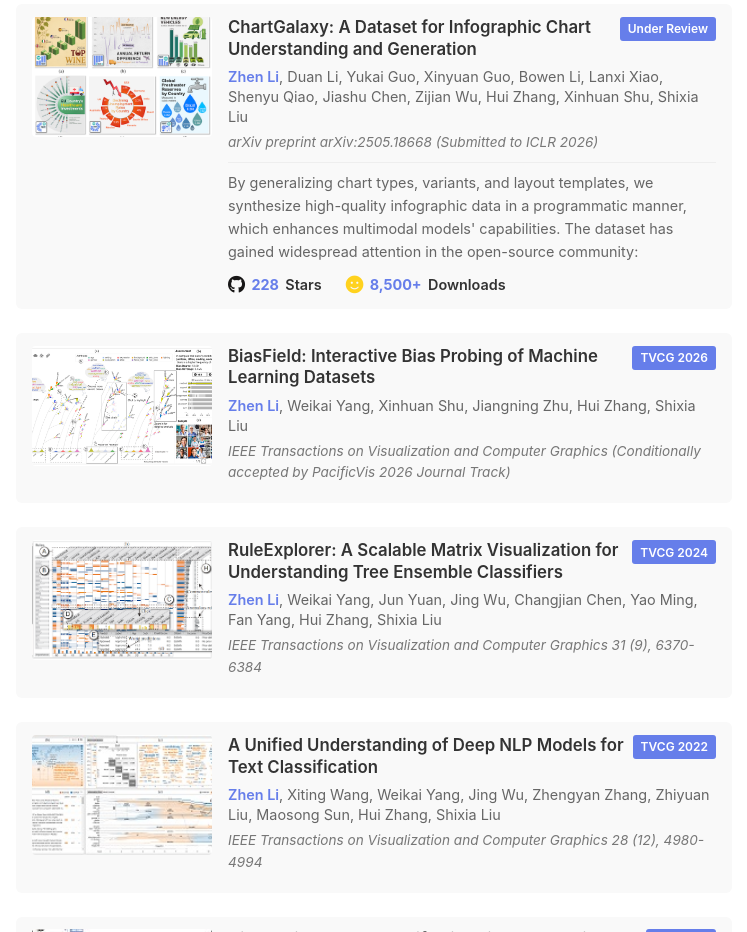
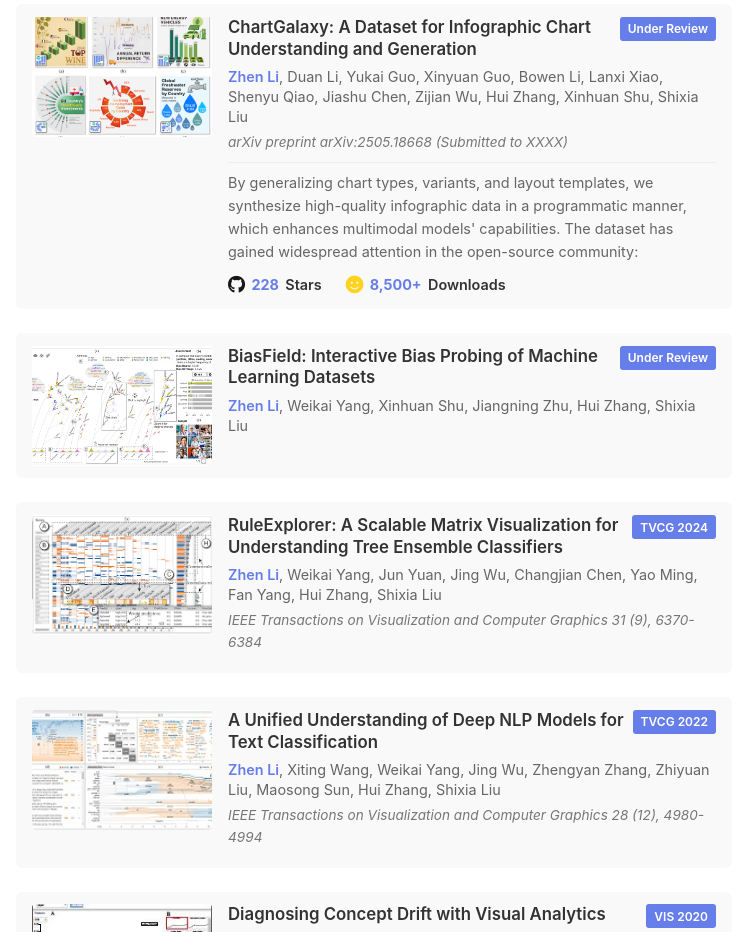
Before and after one commit to zhenlithu/zhenlithu.github.io, a plain HTML site: page index.html in a window 1280 px wide. Shown: the part 960-1892 px from the top of the page, without its empty margins (440-1187 px from the left). Drawn offline with Linux system fonts and the light colour scheme.

Commit message:
Update index.html

```diff
--- a/index.html
+++ b/index.html
@@ -503,7 +503,7 @@
                                 <div class="pub-authors">
                                     <span class="me">Zhen Li</span>, Duan Li, Yukai Guo, Xinyuan Guo, Bowen Li, Lanxi Xiao, Shenyu Qiao, Jiashu Chen, Zijian Wu, Hui Zhang, Xinhuan Shu, Shixia Liu
                                 </div>
-                                <div class="pub-venue">arXiv preprint arXiv:2505.18668 (Submitted to ICLR 2026)</div>
+                                <div class="pub-venue">arXiv preprint arXiv:2505.18668 (Submitted to XXXX)</div>
                                 <div class="pub-description">
                                     By generalizing chart types, variants, and layout templates, we synthesize high-quality infographic data in a programmatic manner,
                                     which enhances multimodal models' capabilities. The dataset has gained widespread attention in the open-source community:
@@ -533,12 +533,13 @@
                                     <div class="pub-title">
                                         BiasField: Interactive Bias Probing of Machine Learning Datasets
                                     </div>
-                                    <span class="pub-badge">TVCG 2026</span>
+                                    <span class="pub-badge">Under Review</span>
                                 </div>
                                 <div class="pub-authors">
                                     <span class="me">Zhen Li</span>, Weikai Yang, Xinhuan Shu, Jiangning Zhu, Hui Zhang, Shixia Liu
                                 </div>
-                                <div class="pub-venue">IEEE Transactions on Visualization and Computer Graphics (Conditionally accepted by PacificVis 2026 Journal Track)</div>
+                                <div class="pub-venue"></div>
+                                <!--IEEE Transactions on Visualization and Computer Graphics (Conditionally accepted by PacificVis 2026 Journal Track)-->
                             </div>
                         </div>
 
```
